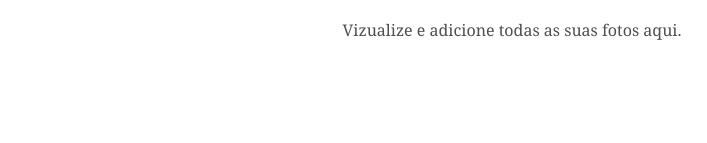
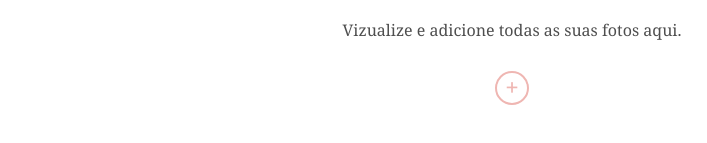
Before and after one commit to MateusOli21/firegram, a React (Create React App) app: page / in a window 1280 px wide. Shown: the part 171-314 px from the top of the page, without its empty margins (128-835 px from the left). Built offline with nearby package versions, Linux system fonts and the light colour scheme.

Commit message:
Form image and progress bar created and styled. Also create useStorage hook.

```diff
--- a/package.json
+++ b/package.json
@@ -6,6 +6,7 @@
     "@testing-library/jest-dom": "^4.2.4",
     "@testing-library/react": "^9.3.2",
     "@testing-library/user-event": "^7.1.2",
+    "firebase": "^7.17.1",
     "react": "^16.13.1",
     "react-dom": "^16.13.1",
     "react-scripts": "3.4.1",
--- a/src/App.js
+++ b/src/App.js
@@ -1,6 +1,7 @@
 import React from "react";
 
 import Title from "./components/Title";
+import FormImage from "./components/FormImage";
 
 import GlobalStyles from "./styles/GlobalStyles";
 
@@ -8,6 +9,7 @@ function App() {
   return (
     <div className="App">
       <Title />
+      <FormImage />
       <GlobalStyles />
     </div>
   );
--- /dev/null
+++ b/src/components/FormImage/index.js
@@ -0,0 +1,42 @@
+import React, { useState } from "react";
+
+import ProgressBar from "../ProgressBar";
+
+import { Form, Output, Error } from "./styles";
+
+function UploadImage() {
+  const [file, setFile] = useState(null);
+  const [error, setError] = useState(null);
+
+  const extensions = ["image/png", "image/jpeg"];
+
+  function changeHandler(event) {
+    const selectedFile = event.target.files[0];
+
+    if (selectedFile && extensions.includes(selectedFile.type)) {
+      setFile(selectedFile);
+      setError("");
+    } else {
+      setFile(null);
+      setError("Selecione um arquivo de imagem (png ou jpeg)");
+    }
+  }
+
+  return (
+    <Form>
+      <label>
+        <input type="file" onChange={changeHandler} />
+        <span>+</span>
+      </label>
+      <Output>
+        {error && <Error>{error}</Error>}
+
+        {file && <div>{file.name}</div>}
+
+        {file && <ProgressBar file={file} setFile={setFile} />}
+      </Output>
+    </Form>
+  );
+}
+
+export default UploadImage;
--- /dev/null
+++ b/src/components/FormImage/styles.js
@@ -0,0 +1,42 @@
+import styled from "styled-components";
+
+export const Form = styled.form`
+  margin: 30px auto 10px;
+  text-align: center;
+
+  label input {
+    height: 0;
+    width: 0;
+    opacity: 0;
+  }
+
+  label {
+    display: block;
+    width: 30px;
+    height: 30px;
+    margin: 0 auto;
+    line-height: 28px;
+    font-weight: 700;
+    font-size: 24px;
+    border: 2px solid var(--primary);
+    border-radius: 50%;
+    color: var(--primary);
+  }
+
+  label:hover {
+    background: var(--primary);
+    color: white;
+    cursor: pointer;
+  }
+`;
+
+export const Output = styled.div`
+  height: 60px;
+  font-size: 0.85rem;
+`;
+
+export const Error = styled.div`
+  color: var(--error);
+  font-weight: 700;
+  margin-top: 1rem;
+`;
--- /dev/null
+++ b/src/components/ProgressBar/index.js
@@ -0,0 +1,20 @@
+import React, { useEffect } from "react";
+
+import useStorage from "../../hooks/useStorage";
+
+import { Progress } from "./styles";
+
+function ProgressBar({ file, setFile }) {
+  const { url, progress } = useStorage(file);
+  console.log(progress, url);
+
+  useEffect(() => {
+    if (url) {
+      setFile(null);
+    }
+  }, [setFile, url]);
+
+  return <Progress progress={progress} />;
+}
+
+export default ProgressBar;
--- /dev/null
+++ b/src/components/ProgressBar/styles.js
@@ -0,0 +1,8 @@
+import styled from "styled-components";
+
+export const Progress = styled.div`
+  width: ${({ progress }) => `${progress}%`};
+  height: 5px;
+  background: var(--primary);
+  margin-top: 20px;
+`;
--- /dev/null
+++ b/src/firebase/config.js
@@ -0,0 +1,20 @@
+import * as firebase from "firebase/app";
+import "firebase/storage";
+import "firebase/firestore";
+
+var firebaseConfig = {
+  apiKey: "AIzaSyDVOY2ethrk-U9mjtdKPvOL1j1B9yY9OpM",
+  authDomain: "firegram-3e2c3.firebaseapp.com",
+  databaseURL: "https://firegram-3e2c3.firebaseio.com",
+  projectId: "firegram-3e2c3",
+  storageBucket: "firegram-3e2c3.appspot.com",
+  messagingSenderId: "619892901287",
+  appId: "1:619892901287:web:fafb6fc7e7212c17bce282",
+};
+
+firebase.initializeApp(firebaseConfig);
+
+const projectStorage = firebase.storage();
+const projectFirestore = firebase.firestore();
+
+export { projectStorage, projectFirestore };
--- /dev/null
+++ b/src/hooks/useStorage.js
@@ -0,0 +1,31 @@
+import { useEffect, useState } from "react";
+import { projectStorage } from "../firebase/config";
+
+function useStorage(file) {
+  const [progress, setProgress] = useState(0);
+  const [error, setError] = useState(null);
+  const [url, setUrl] = useState(null);
+
+  useEffect(() => {
+    const storageRef = projectStorage.ref(file.name);
+
+    storageRef.put(file).on(
+      "state_changed",
+      (snap) => {
+        const percentage = (snap.bytesTransferred / snap.totalBytes) * 100;
+        setProgress(percentage);
+      },
+      (err) => {
+        setError(err);
+      },
+      async () => {
+        const imageUrl = await storageRef.getDownloadURL();
+        setUrl(imageUrl);
+      }
+    );
+  }, [file]);
+
+  return { progress, url, error };
+}
+
+export default useStorage;
```
Also changed, not shown: 1 other file (tests, documents, lock files or other folders).
